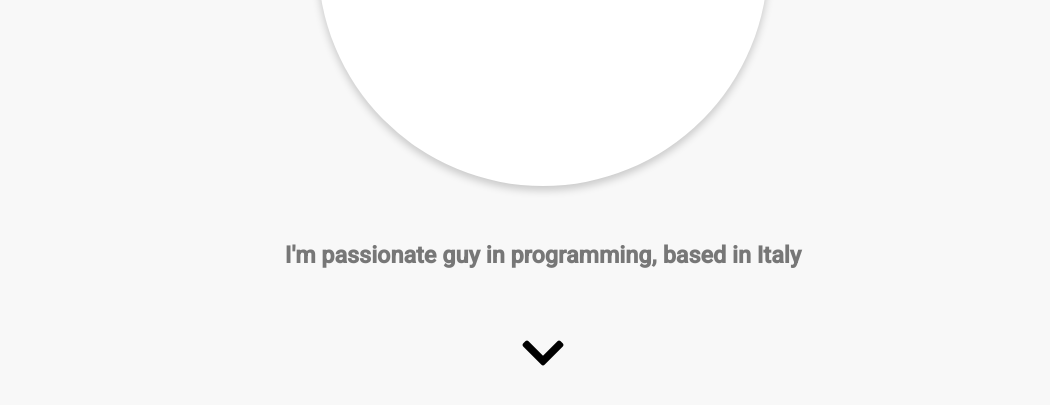
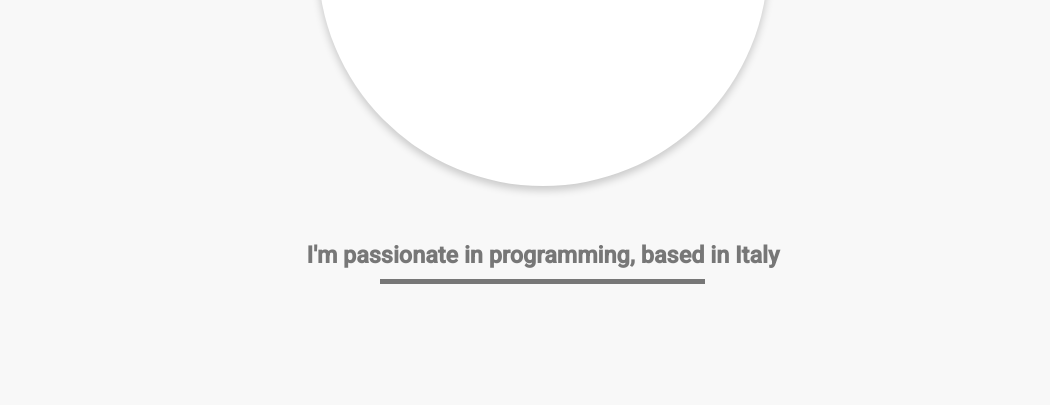
Before and after one commit to Drazka55/My-website, a plain HTML site: page index.html in a window 1280 px wide. Shown: the part 391-796 px from the top of the page, without its empty margins (97-1147 px from the left). Drawn offline with Linux system fonts and the light colour scheme.

Commit message:
Added some update

```diff
--- a/app.js
+++ b/app.js
@@ -10,4 +10,4 @@ function typeWriter(){
   }
 }
 
-typeWriter()
+typeWriter();
--- a/index.html
+++ b/index.html
@@ -33,13 +33,12 @@
             <h1 id="HiIamPietro"></h1>
         </div>
       </div>
-      <div class="FastDescription">
-        <div class="simplyDescription">
-          <h3>I'm passionate guy in programming, based in Italy</h3>
+        <div class="FastDescription">
+          <div class="simplyDescription">
+            <h3>I'm passionate in programming, based in Italy</h3>
+              <div id="SimpleDescRow"></div>
+          </div>
         </div>
-      </div>
-      <div class="goDown">
-        <a href="#ANCORA"><i class="fas fa-chevron-down fa-3x"></i></a>
       </div>
     </section>
 
--- a/style.css
+++ b/style.css
@@ -106,16 +106,32 @@ a{
   animation-duration: 4s;
 }
 
-#start .goDown{
+#start .FastDescription .simplyDescription{
+  display: flex;
+  flex-direction: column;
+  justify-content: center;
+  align-items: center;
+}
+
+#start .FastDescription .simplyDescription #SimpleDescRow{
   display: flex;
   justify-content: center;
-  padding-top: 60px;
-  opacity: 100%;
-  animation-name: visible;
-  animation-duration: 4s;
+  align-items: center;
+  background-color: #777;
+  height: 5px;
+  width: 325px;
+  position: relative;
+  top: 10px;
+  transition-duration: 0.50s;
 }
 
-
+#start .FastDescription .simplyDescription #SimpleDescRow:hover{
+  background-color: #777;
+  height: 5px;
+  width: 200px;
+  position: relative;
+  top: 10px;
+}
 
 @keyframes visible {
   from {opacity: 0;}
```
